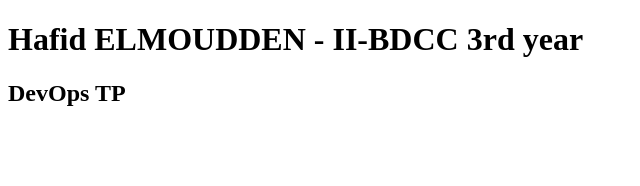
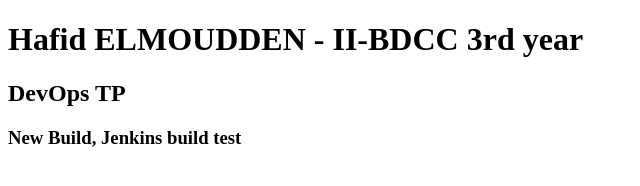
Before and after one commit to HafidElmoudden/devops-tp, a plain HTML site: page index.html in a window 1280 px wide. Shown: the whole page, without its empty margins (0-640 px from the left). Drawn offline with Linux system fonts and the light colour scheme.

Commit message:
index.html update

```diff
--- a/index.html
+++ b/index.html
@@ -8,5 +8,6 @@
 <body>
     <h1>Hafid ELMOUDDEN - II-BDCC 3rd year</h1>
     <h2>DevOps TP</h2>
+    <h3>New Build, Jenkins build test</h3>
 </body>
 </html>
```
